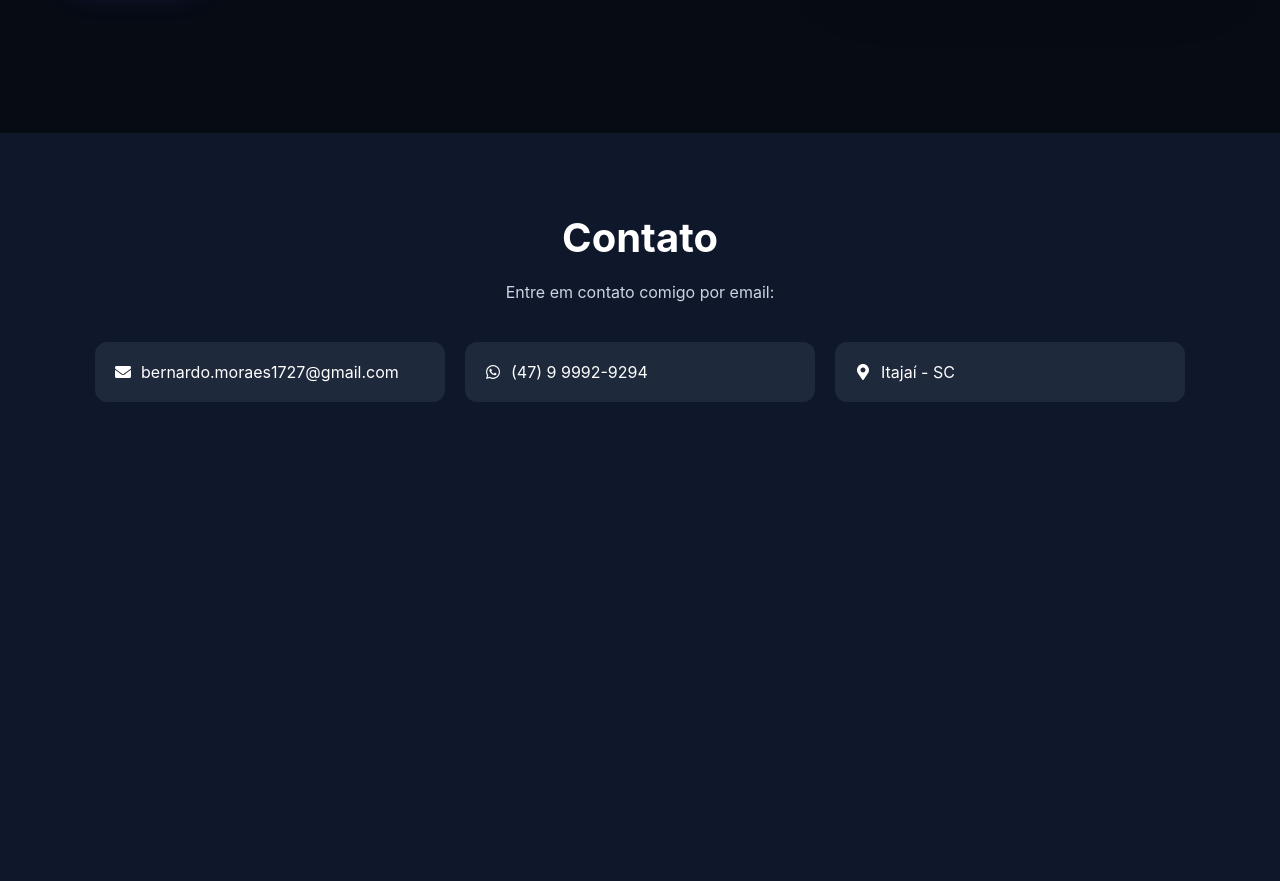
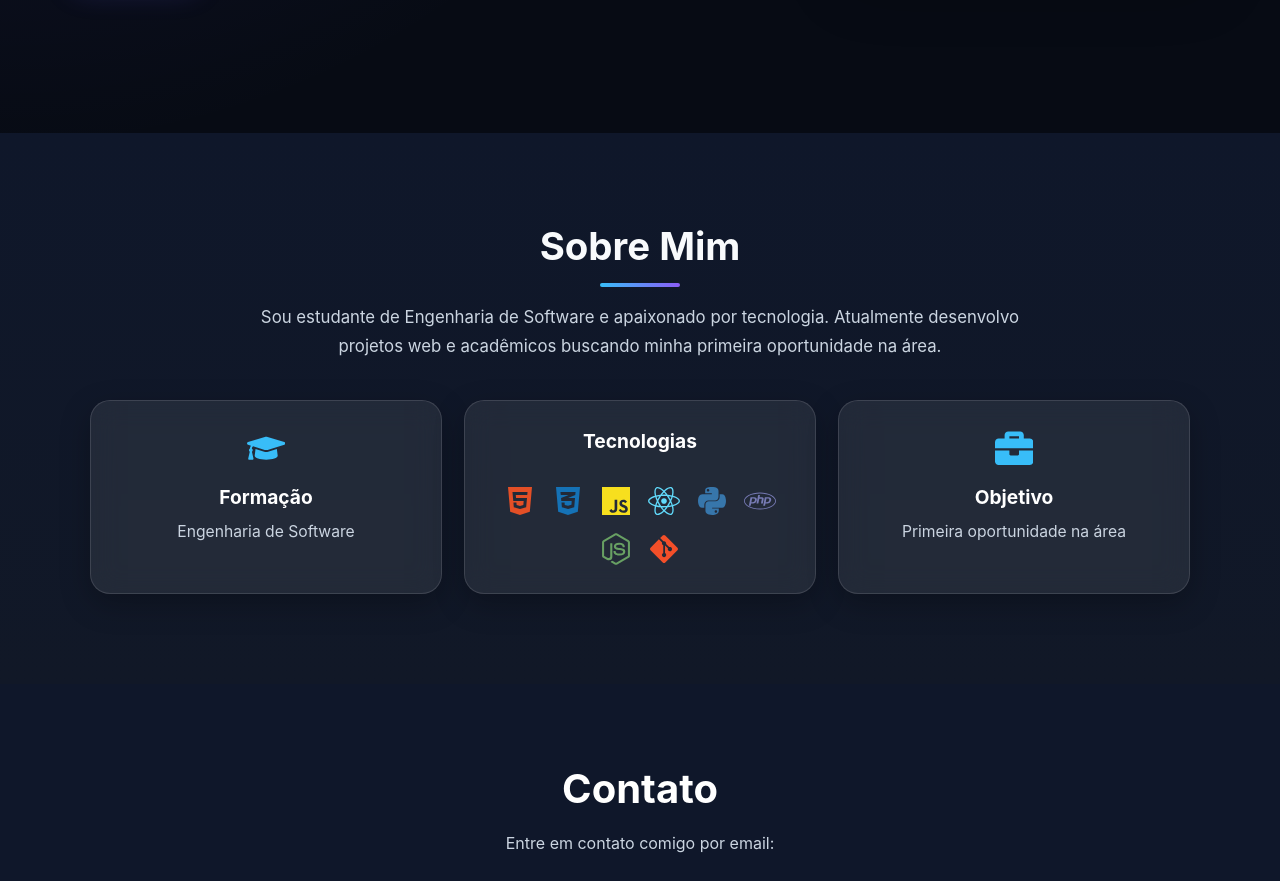
Before and after one commit to Bernardoeleuterio/Portfolio, a React app: page / in a window 1280 px wide. Shown: the part 640-1521 px from the top of the page. Built offline with nearby package versions, Linux system fonts and the light colour scheme; the HTML template or start-up script is replaced by a standard one.

Commit message:
feat: Criação do Sobre

```diff
--- a/src/App.jsx
+++ b/src/App.jsx
@@ -1,12 +1,14 @@
+import Home from './pages/Home'
 import Navbar from './components/Navbar'
-import Home from './pages/Home'
 import Contato from './components/Contato'
+import Sobre from './components/Sobre'
 
  export default function App() {
    return(
     <>
     <Navbar />
     <Home />
+    <Sobre />
     <Contato />
     </>
 
--- /dev/null
+++ b/src/components/Sobre.jsx
@@ -0,0 +1,60 @@
+import "../styles/sobre.css";
+
+import {
+  FaGraduationCap,
+  FaBriefcase,
+  FaReact,
+  FaPython,
+  FaPhp,
+  FaHtml5,
+  FaCss3Alt,
+  FaJs,
+  FaNodeJs,
+  FaGitAlt
+} from "react-icons/fa";
+
+export default function Sobre() {
+  return (
+    <section className="sobre" id="sobre">
+      <div className="sobre-container">
+        <h2>Sobre Mim</h2>
+
+        <p className="descricao-sobre">
+          Sou estudante de Engenharia de Software e apaixonado por tecnologia.
+          Atualmente desenvolvo projetos web e acadêmicos buscando minha primeira oportunidade na área.
+        </p>
+
+        <div className="cards-sobre">
+          <div className="card-sobre">
+            <FaGraduationCap className="card-icon" />
+            <h3>Formação</h3>
+            <p>Engenharia de Software</p>
+          </div>
+
+          <div className="card-sobre tecnologias-card">
+            <h3>Tecnologias</h3>
+
+            <div className="tecnologias-icons">
+              <FaHtml5 className="html" />
+              <FaCss3Alt className="css" />
+              <FaJs className="js" />
+              <FaReact className="react" />
+              <FaPython className="python" />
+              <FaPhp className="php" />
+              <FaNodeJs className="nodejs" />
+              <FaGitAlt className="git" />
+            </div>
+          </div>
+
+          <div className="card-sobre">
+            <FaBriefcase className="card-icon" />
+            <h3>Objetivo</h3>
+            <p>Primeira oportunidade na área</p>
+          </div>
+
+
+        </div>
+      </div>
+    </section>
+  );
+}
--- /dev/null
+++ b/src/styles/Sobre.css
@@ -0,0 +1,167 @@
+.sobre {
+  padding: 90px 20px;
+  background: linear-gradient(180deg, #0f172a 0%, #111827 100%);
+  color: #f8fafc;
+}
+
+.sobre-container {
+  max-width: 1100px;
+  margin: 0 auto;
+}
+
+.sobre h2 {
+  font-size: 2.4rem;
+  text-align: center;
+  margin-bottom: 16px;
+  position: relative;
+}
+
+.sobre h2::after {
+  content: "";
+  width: 80px;
+  height: 4px;
+  background: linear-gradient(90deg, #38bdf8, #8b5cf6);
+  display: block;
+  margin: 14px auto 0;
+  border-radius: 999px;
+}
+
+.descricao-sobre {
+  max-width: 760px;
+  margin: 0 auto 40px;
+  text-align: center;
+  font-size: 1.05rem;
+  line-height: 1.7;
+  color: #cbd5e1;
+}
+
+.cards-sobre {
+  display: grid;
+  grid-template-columns: repeat(auto-fit, minmax(220px, 1fr));
+  gap: 22px;
+}
+
+.card-sobre {
+  background: rgba(255, 255, 255, 0.08);
+  border: 1px solid rgba(255, 255, 255, 0.12);
+  backdrop-filter: blur(14px);
+  -webkit-backdrop-filter: blur(14px);
+  border-radius: 20px;
+  padding: 28px 22px;
+  text-align: center;
+  box-shadow: 0 10px 30px rgba(0, 0, 0, 0.25);
+  transition: transform 0.3s ease, box-shadow 0.3s ease, border-color 0.3s ease;
+}
+
+.card-sobre:hover {
+  transform: translateY(-8px);
+  box-shadow: 0 16px 36px rgba(0, 0, 0, 0.35);
+  border-color: rgba(56, 189, 248, 0.35);
+}
+
+.card-icon {
+  font-size: 2.4rem;
+  color: #38bdf8;
+  margin-bottom: 14px;
+}
+
+.card-sobre h3 {
+  font-size: 1.2rem;
+  margin-bottom: 10px;
+  color: #ffffff;
+}
+
+.card-sobre p {
+  font-size: 0.98rem;
+  color: #cbd5e1;
+  line-height: 1.6;
+}
+
+.tecnologias-card {
+  display: flex;
+  flex-direction: column;
+  justify-content: center;
+}
+
+.tecnologias-icons {
+  display: flex;
+  flex-wrap: wrap;
+  justify-content: center;
+  gap: 16px;
+  margin-top: 0;
+  font-size: 2rem;
+}
+
+.tecnologias-card h3 {
+  margin-bottom: 32px;
+}
+
+.tecnologias-icons svg {
+  color: #e2e8f0;
+  transition: transform 0.3s ease, color 0.3s ease;
+}
+
+.tecnologias-icons svg:hover {
+  transform: scale(1.15);
+  color: #38bdf8;
+}
+
+.tecnologias-icons svg {
+  font-size: 2rem;
+  transition: transform 0.3s ease, filter 0.3s ease;
+}
+
+.tecnologias-icons .html {
+  color: #e34f26;
+}
+
+.tecnologias-icons .css {
+  color: #1572b6;
+}
+
+.tecnologias-icons .js {
+  color: #f7df1e;
+}
+
+.tecnologias-icons .react {
+  color: #61dafb;
+}
+
+.tecnologias-icons .python {
+  color: #3776ab;
+}
+
+.tecnologias-icons .php {
+  color: #777bb4;
+}
+
+.tecnologias-icons .nodejs {
+  color: #68a063;
+}
+
+.tecnologias-icons .git {
+  color: #f34f29;
+}
+
+.tecnologias-icons svg:hover {
+  transform: scale(1.15);
+  filter: brightness(1.1);
+}
+
+@media (max-width: 768px) {
+  .sobre {
+    padding: 70px 16px;
+  }
+
+  .sobre h2 {
+    font-size: 2rem;
+  }
+
+  .descricao-sobre {
+    font-size: 1rem;
+  }
+
+  .card-sobre {
+    padding: 24px 18px;
+  }
+}
```
